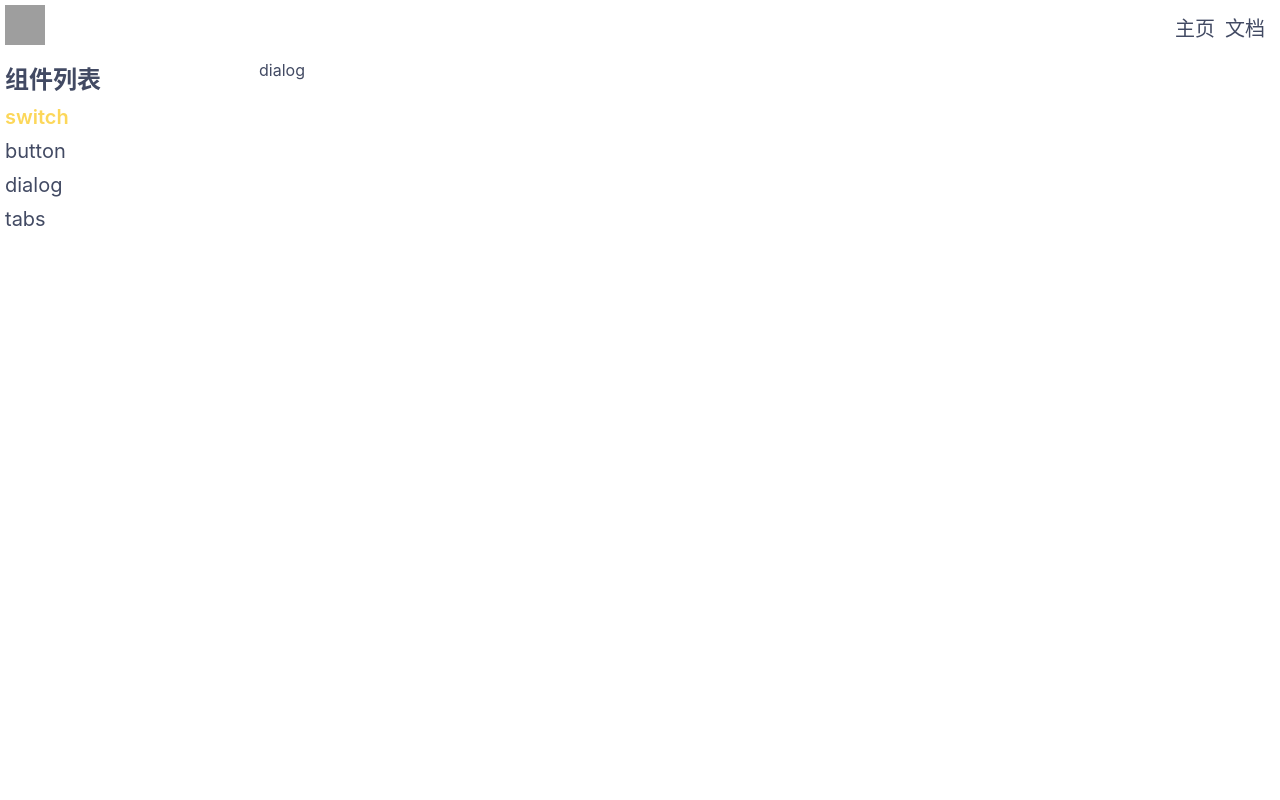
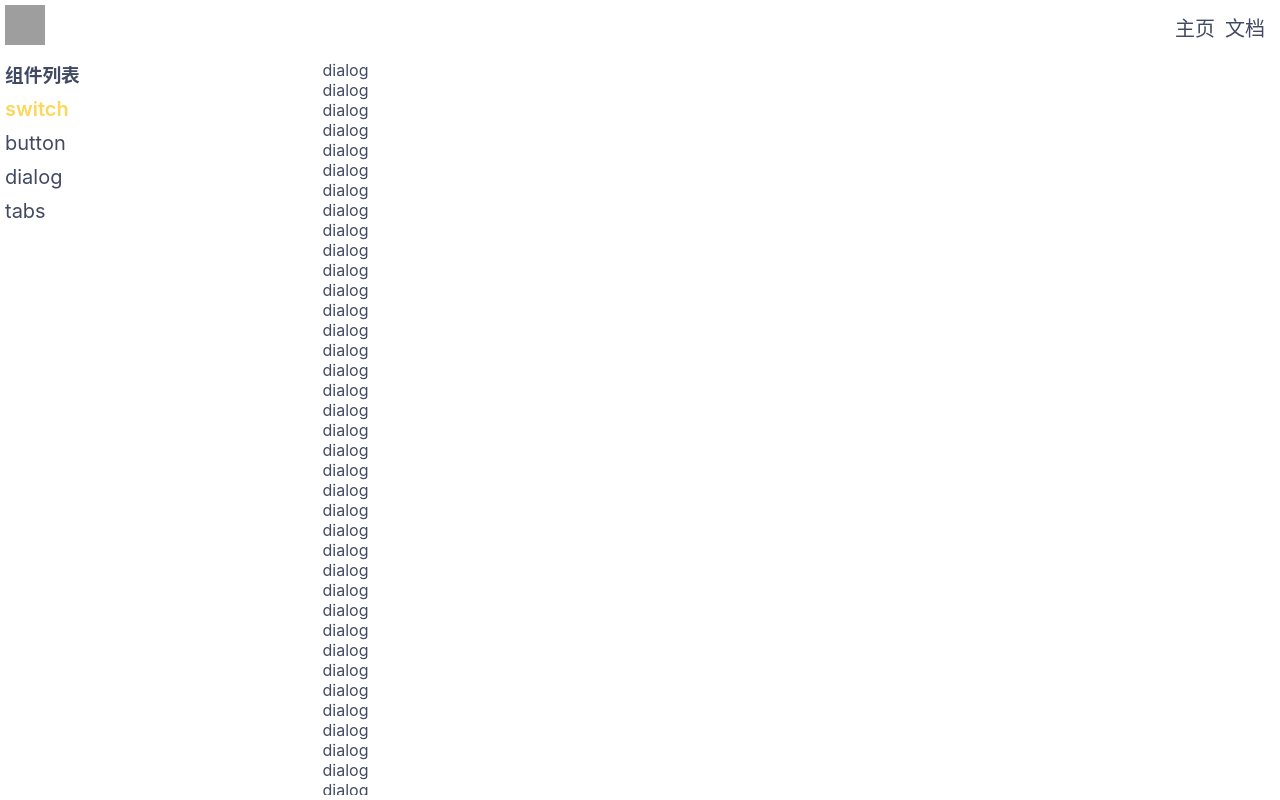
Before and after one commit to Amayw/MoonUI3, a Vue app: page /doc/dialog in a window 1280 px wide. Built offline with nearby package versions, Linux system fonts and the light colour scheme; grey boxes are pictures that could not be loaded.

Commit message:
完成手机端页面选择组件后自动关闭侧边选择栏功能

```diff
--- a/src/App.vue
+++ b/src/App.vue
@@ -4,13 +4,19 @@
 
 <script lang="ts">
     import {ref,provide} from 'vue';
+    import {router} from './router';
 
     export default {
         name: 'App',
         setup() {
             const width=document.documentElement.clientWidth;
-            const menuVisible = ref(width>500);
+            let menuVisible = ref(width>500);
             provide('menuVisible',menuVisible);
+            router.afterEach(()=>{
+                if(width<=500){
+                    menuVisible.value=false;
+                }
+            })
         }
     };
 </script>
--- a/src/components/Dialog.vue
+++ b/src/components/Dialog.vue
@@ -1,5 +1,75 @@
 <template>
     <div>dialog</div>
+    <div>dialog</div>
+    <div>dialog</div>
+    <div>dialog</div>
+    <div>dialog</div>
+    <div>dialog</div>
+    <div>dialog</div>
+    <div>dialog</div>
+    <div>dialog</div>
+    <div>dialog</div>
+    <div>dialog</div>
+    <div>dialog</div>
+    <div>dialog</div>
+    <div>dialog</div>
+    <div>dialog</div>
+    <div>dialog</div>
+    <div>dialog</div>
+    <div>dialog</div>
+    <div>dialog</div>
+    <div>dialog</div>
+    <div>dialog</div>
+    <div>dialog</div>
+    <div>dialog</div>
+    <div>dialog</div>
+    <div>dialog</div>
+    <div>dialog</div>
+    <div>dialog</div>
+    <div>dialog</div>
+    <div>dialog</div>
+    <div>dialog</div>
+    <div>dialog</div>
+    <div>dialog</div>
+    <div>dialog</div>
+    <div>dialog</div>
+    <div>dialog</div>
+    <div>dialog</div>
+    <div>dialog</div>
+    <div>dialog</div>
+    <div>dialog</div>
+    <div>dialog</div>
+    <div>dialog</div>
+    <div>dialog</div>
+    <div>dialog</div>
+    <div>dialog</div>
+    <div>dialog</div>
+    <div>dialog</div>
+    <div>dialog</div>
+    <div>dialog</div>
+    <div>dialog</div>
+    <div>dialog</div>
+    <div>dialog</div>
+    <div>dialog</div>
+    <div>dialog</div>
+    <div>dialog</div>
+    <div>dialog</div>
+    <div>dialog</div>
+    <div>dialog</div>
+    <div>dialog</div>
+    <div>dialog</div>
+    <div>dialog</div>
+    <div>dialog</div>
+    <div>dialog</div>
+    <div>dialog</div>
+    <div>dialog</div>
+    <div>dialog</div>
+    <div>dialog</div>
+    <div>dialog</div>
+    <div>dialog</div>
+    <div>dialog</div>
+    <div>dialog</div>
+
 </template>
 
 <script>
--- a/src/views/Doc.vue
+++ b/src/views/Doc.vue
@@ -3,9 +3,9 @@
        <TopNav/>
        <div class="content">
            <aside v-if="menuVisible">
-               <h2>
+               <h3>
                    组件列表
-               </h2>
+               </h3>
                <ul>
                    <li class="active">
                       <router-link to="/doc/switch">switch</router-link>
@@ -51,10 +51,10 @@
         >.content{
             display: flex;
             flex-grow: 1;
-            overflow: auto;
+            overflow: hidden;
             padding: 5px;
             >aside{
-                flex: 2;
+                flex: 1;
                 display: flex;
                 flex-direction: column;
                 li{
@@ -68,7 +68,8 @@
 
             }
             >main{
-                flex: 8;
+                flex: 3;
+                overflow: scroll;
             }
         }
     }
```
